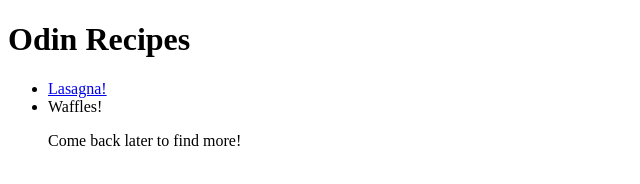
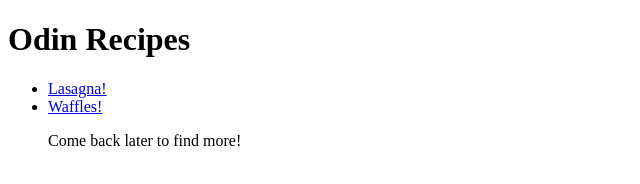
Before and after one commit to CalmMC/odin-recipes, a plain HTML site: page index.html in a window 1280 px wide. Shown: the full height of the page, 0-640 px from the left. Drawn offline with Linux system fonts and the light colour scheme.

Commit message:
Fixed a typo in <a>

```diff
--- a/index.html
+++ b/index.html
@@ -10,7 +10,7 @@
     <h1>Odin Recipes</h1>
     <ul>
         <li><a href="./lasagna.html">Lasagna!</a></li>
-        <li><a href="./waffles.html"></a>Waffles!</li>
+        <li><a href="./waffles.html">Waffles!</a></li>
         <p>Come back later to find more!</p>
     </ul>
 
```
